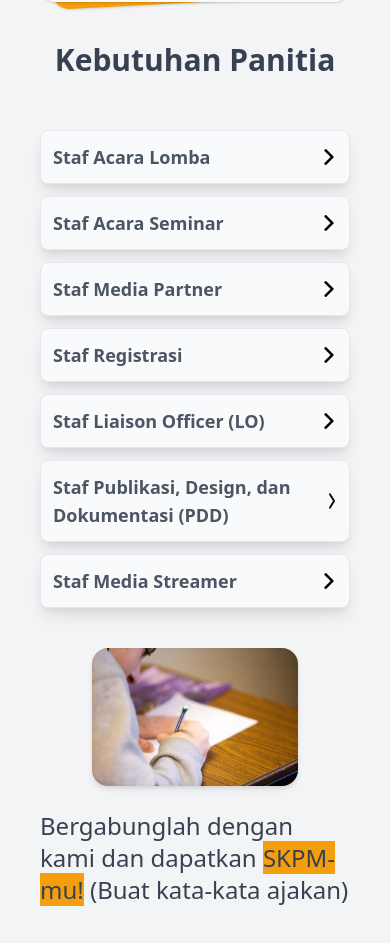
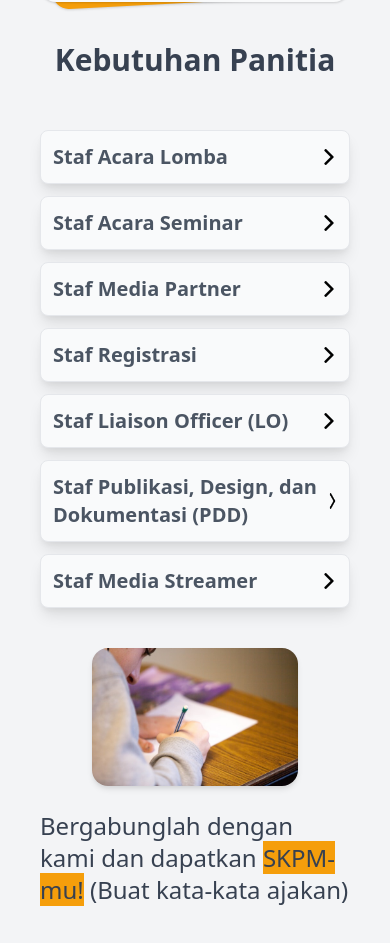
Before and after one commit to Akhsanfr/nac, a plain HTML site: page index.html in a window 390 px wide. Shown: the part 856-1799 px from the top of the page. Drawn offline with nearby package versions, Linux system fonts and the light colour scheme; a script that the page names is missing.

Commit message:
Update index.html

```diff
--- a/index.html
+++ b/index.html
@@ -128,7 +128,7 @@
           @click.outside=" data.show = false"
           >
             <div class="m-3 flex flxe-row justify-between items-center">
-              <h3 class="text-gray-600 font-bold text-lg" x-text="data.nama"></h3>
+              <h3 class="text-gray-600 font-bold text-xl md:text-lg" x-text="data.nama"></h3>
               <div>
                 <img
                 src="arrow.png" alt="arrow"
```
